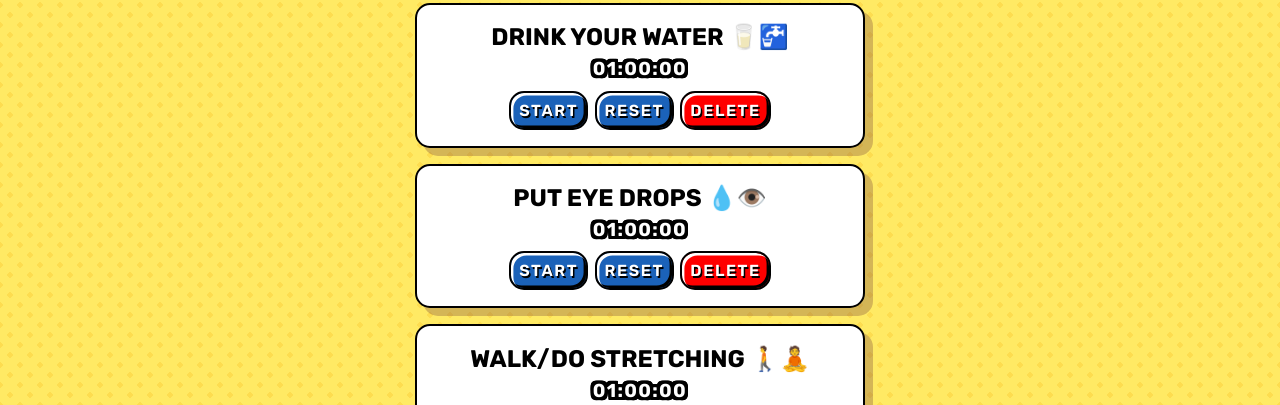
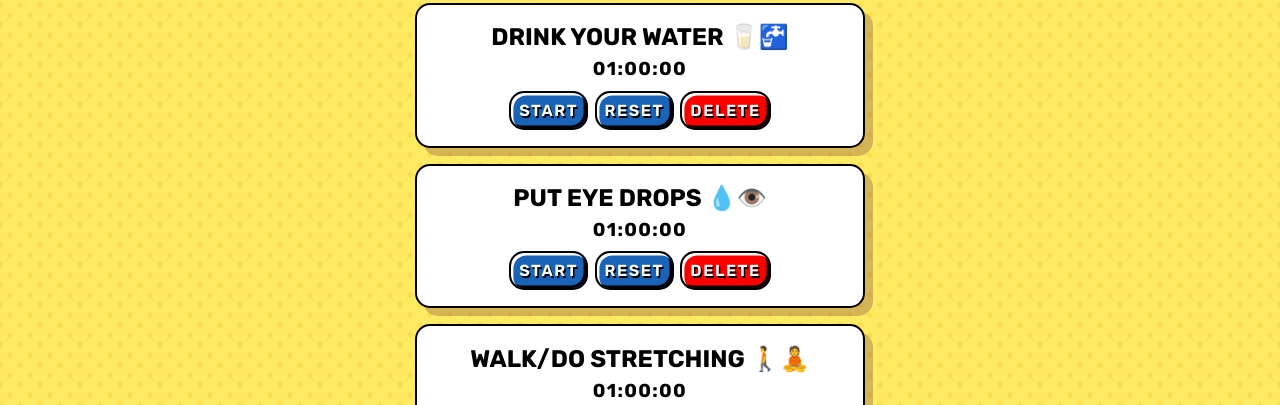
Before and after one commit to damianobacci/health-routines, a React (Vite) app: page / in a window 1280 px wide. Shown: the part 395-800 px from the top of the page. Built offline with nearby package versions, Linux system fonts and the light colour scheme.

Commit message:
Timer styling

```diff
--- a/src/Counter/Countdown.module.css
+++ b/src/Counter/Countdown.module.css
@@ -17,8 +17,6 @@
 
 .time {
   margin: 0.3em 0.2em;
-  color: white;
-  text-shadow: var(--counter-text-shadow-time);
   letter-spacing: 0.07em;
 }
 
```
